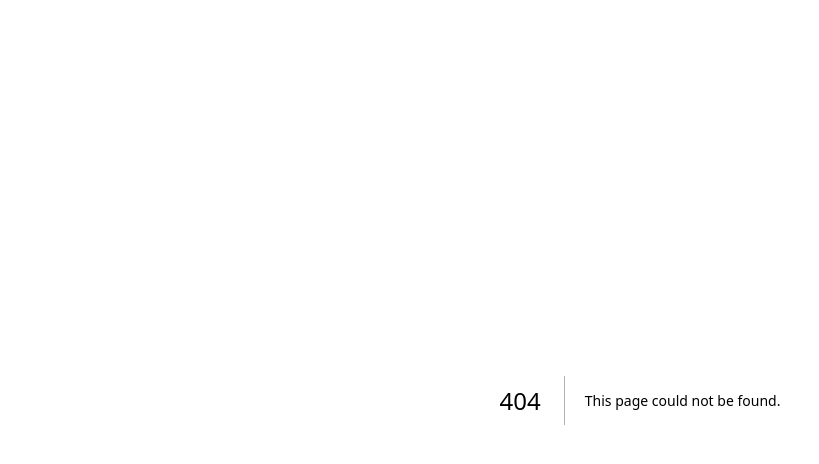
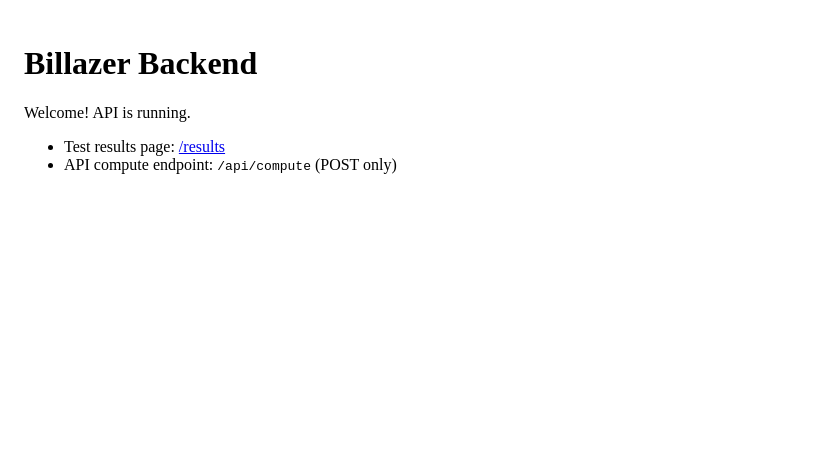
Before and after one commit to tolandreservices/Billazerbackend, a Next.js app: page / in a window 1280 px wide. Before the commit this address had no page. Shown: the top 464 px of the page, without its empty margins (0-819 px from the left). Built offline with nearby package versions, Linux system fonts and the light colour scheme.

Commit message:
Create page.tsx

```diff
--- /dev/null
+++ b/app/page.tsx
@@ -0,0 +1,20 @@
+// app/page.tsx
+export default function Home() {
+  return (
+    <main style={{ fontFamily: "ui-sans-serif", padding: 24 }}>
+      <h1>Billazer Backend</h1>
+      <p>Welcome! API is running.</p>
+      <ul>
+        <li>
+          Test results page:{" "}
+          <a href="/results?name=Alex&current=1200&projected=900&savings=300&decision=switch">
+            /results
+          </a>
+        </li>
+        <li>
+          API compute endpoint: <code>/api/compute</code> (POST only)
+        </li>
+      </ul>
+    </main>
+  );
+}
```
